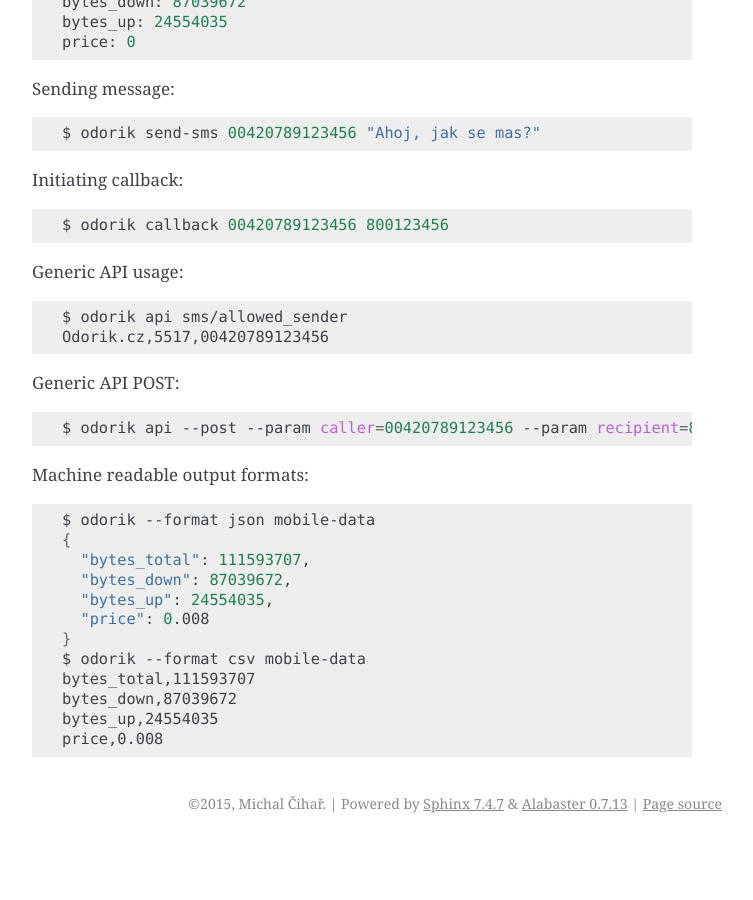
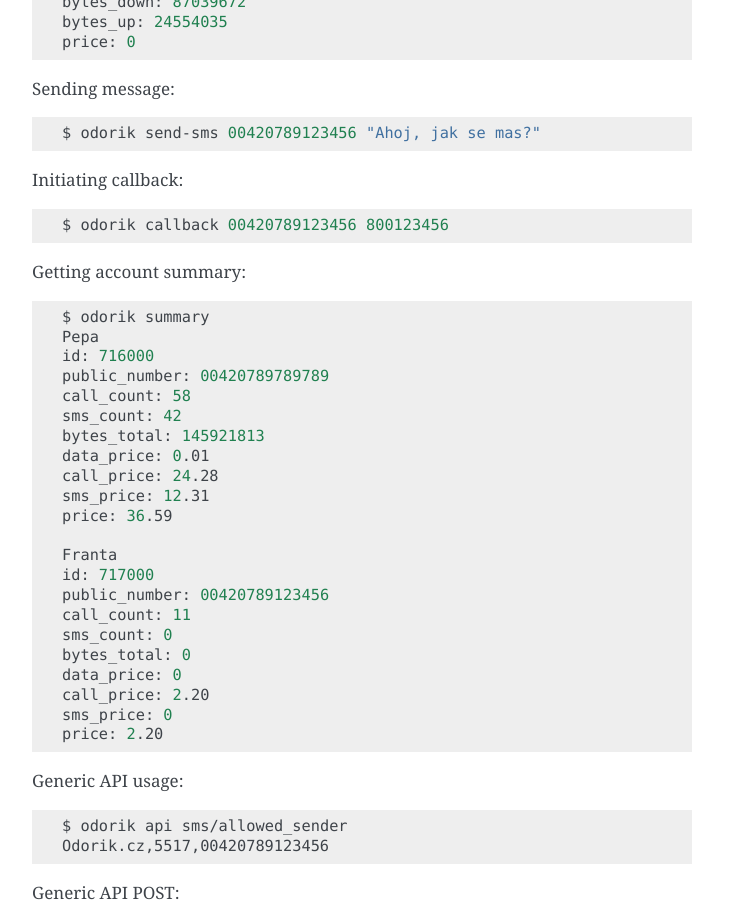
Before and after one commit to nijel/odorik, a Sphinx documentation site: the page built from docs/command.rst, in a window 1280 px wide and 900 px high, scrolled down 4137 px. Shown: the whole window, without its empty margins (388-1141 px from the left). Built offline with Sphinx 7.4.7, drawn with Linux system fonts in a browser that asks for light colours; before the commit the page ends 4980 px from its top, so only the background shows below that.

Commit message:
Document summary in examples
[CI skip]

Signed-off-by: Michal Čihař <michal@cihar.com>

```diff
--- a/docs/command.rst
+++ b/docs/command.rst
@@ -244,6 +244,33 @@ Initiating callback:
 
     $ odorik callback 00420789123456 800123456
 
+Getting account summary:
+
+.. code-block:: sh
+
+    $ odorik summary
+    Pepa
+    id: 716000
+    public_number: 00420789789789
+    call_count: 58
+    sms_count: 42
+    bytes_total: 145921813
+    data_price: 0.01
+    call_price: 24.28
+    sms_price: 12.31
+    price: 36.59
+
+    Franta
+    id: 717000
+    public_number: 00420789123456
+    call_count: 11
+    sms_count: 0
+    bytes_total: 0
+    data_price: 0
+    call_price: 2.20
+    sms_price: 0
+    price: 2.20
+
 Generic API usage:
 
 .. code-block:: sh
```
Also changed, not shown: README.rst (+24 -0 lines).
